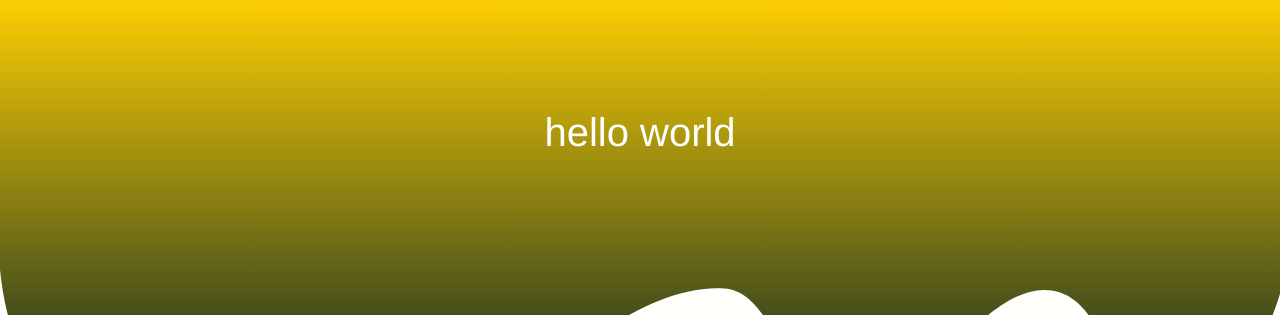
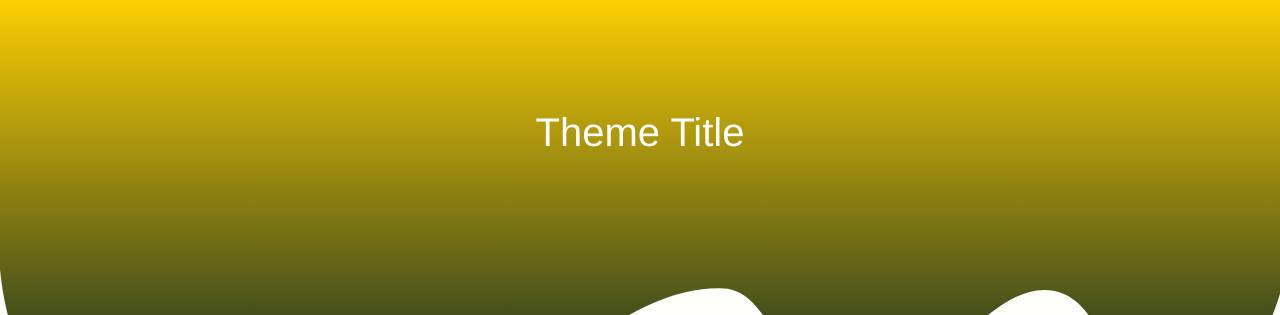
Before and after one commit to AbefullStackDeveloper/mobile-friendly-practice, a plain HTML site: page index.html in a window 1280 px wide. Shown: the top 315 px of the page. Drawn offline with Linux system fonts and the light colour scheme.

Commit message:
first file

```diff
--- a/index.html
+++ b/index.html
@@ -10,7 +10,7 @@
 <body>
         <main>
             <header>
-            <h1>hello world</h1>
+            <h1>Theme Title</h1>
             <hr class="waves">
             </header>
 
```
